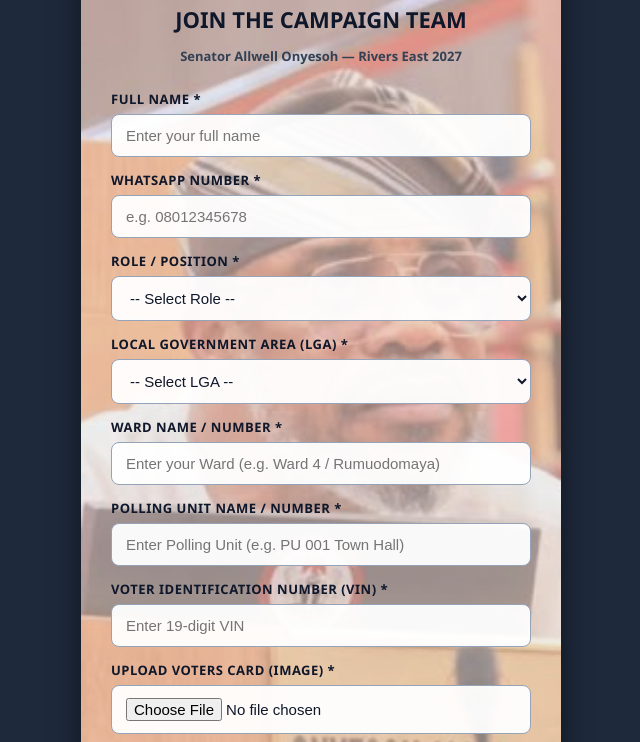
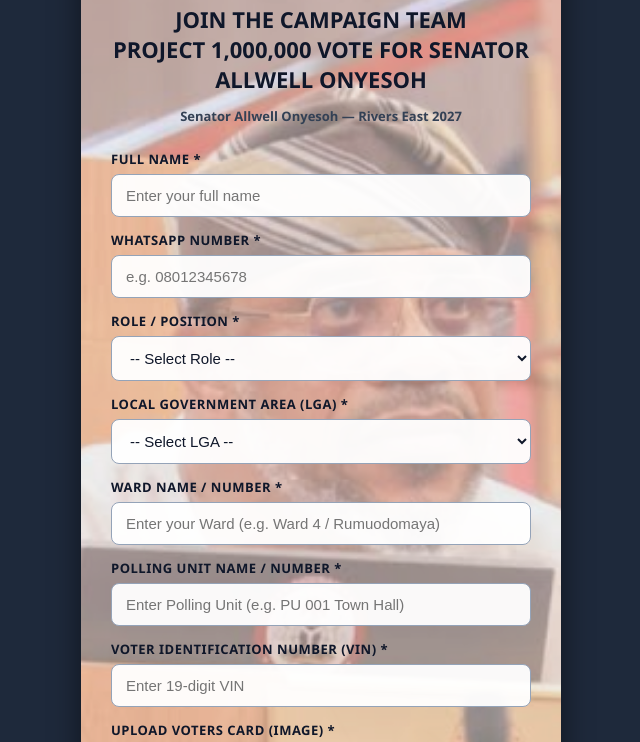
Before and after one commit to edikanoffiong2003-collab/rivers-east-2027, a plain HTML site: page index.html in a window 1280 px wide. Shown: the part 159-901 px from the top of the page, without its empty margins (319-959 px from the left). Drawn offline with Linux system fonts and the light colour scheme.

Commit message:
updated campaign heading text

```diff
--- a/index.html
+++ b/index.html
@@ -193,7 +193,7 @@
         <img src="src/19f53b3ec07cfdf6637789a9037a212d.jpg" alt="Senator Allwell Onyesoh">
         <img src="src/original.jpeg" alt="Senator Allwell Onyesoh">
       </div>
-      <h2>JOIN THE CAMPAIGN TEAM <br></h2>
+      <h2>JOIN THE CAMPAIGN TEAM <br> Project 1,000,000 vote for Senator Allwell Onyesoh</h2>
       <p class="sub">Senator Allwell Onyesoh — Rivers East 2027</p>
 
       <form id="campaignForm">
```
